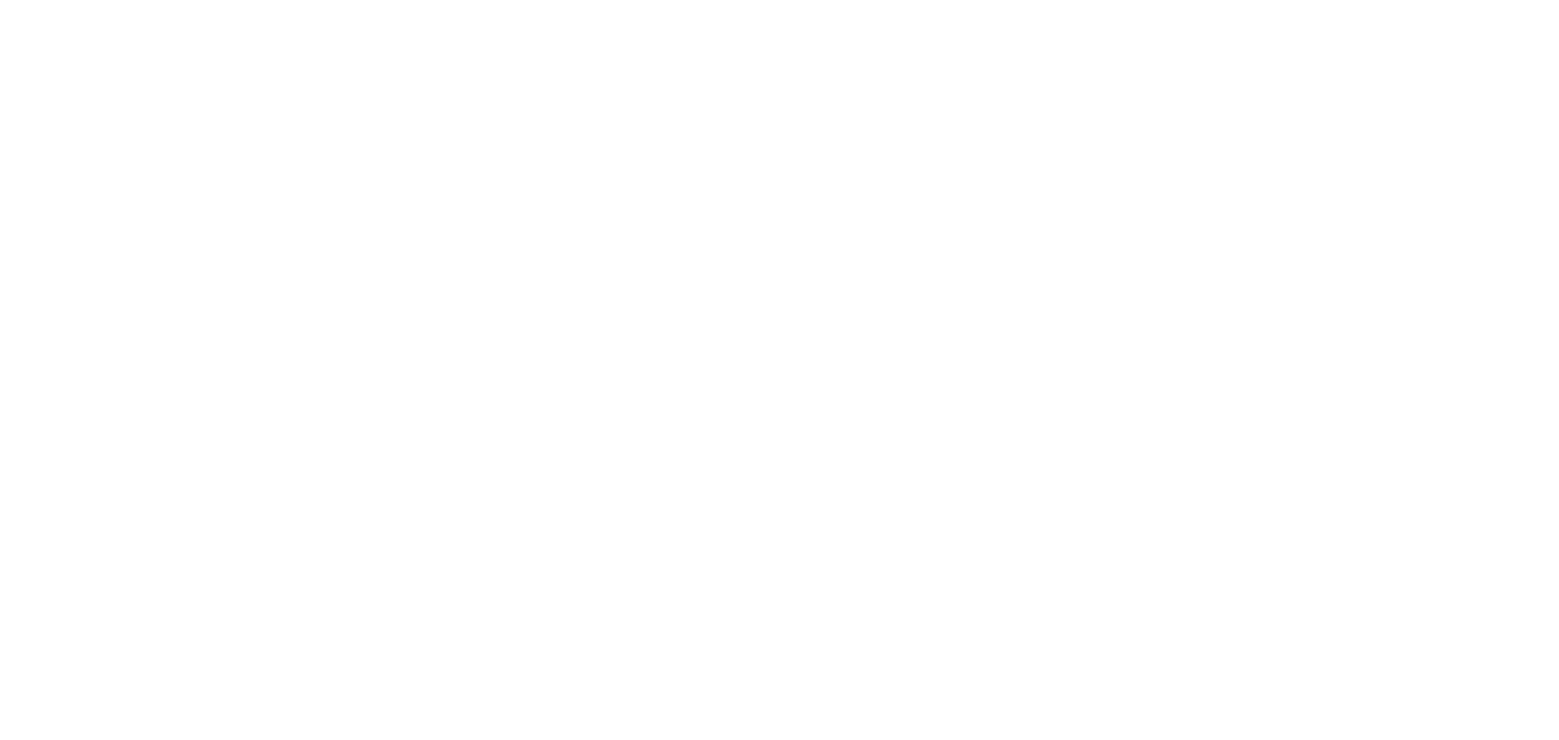
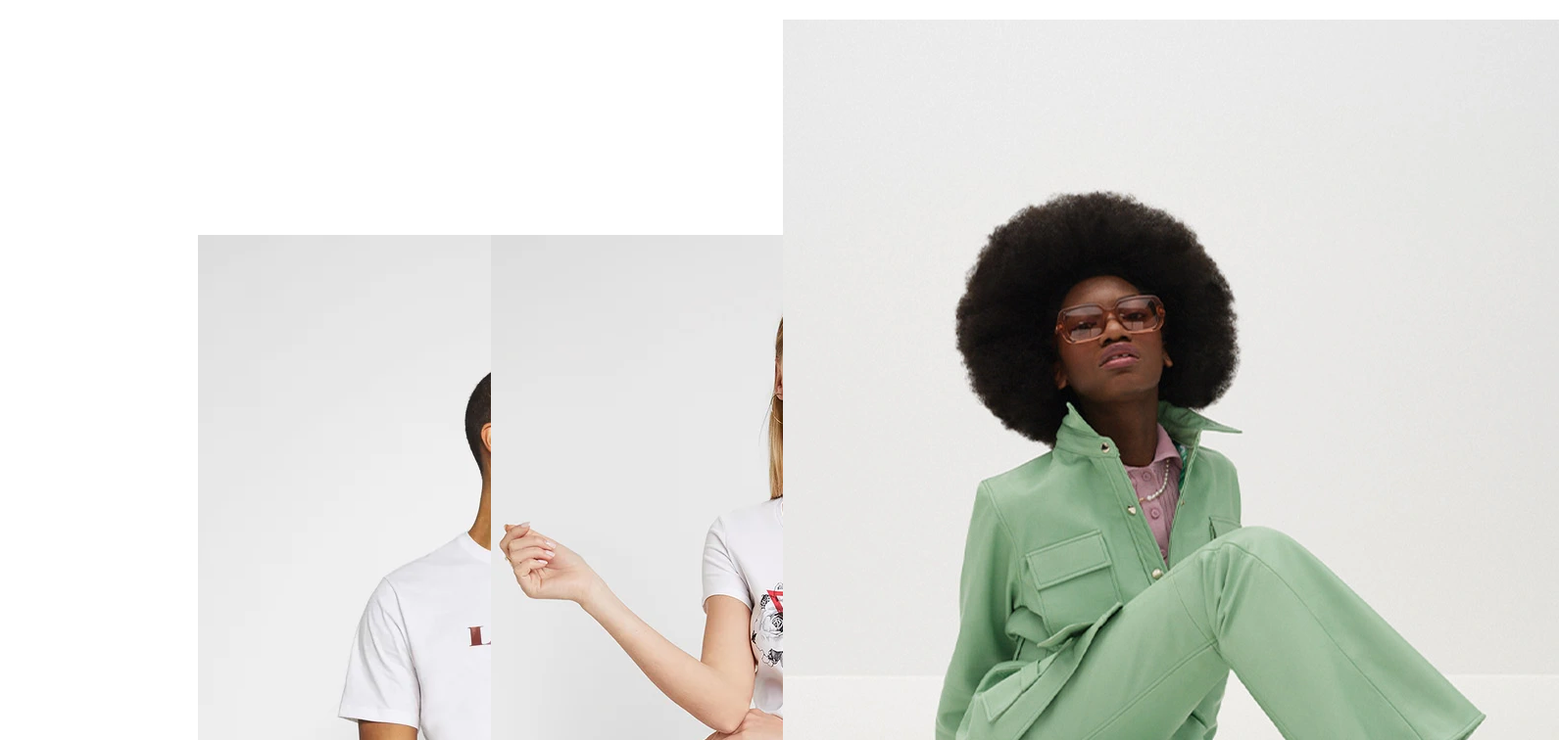
Before and after one commit to lorenzorru0/htmlcss-shop, a plain HTML site: page index.html in a window 1280 px wide. Shown: the top 756 px of the page at 98% size, 1591 px wide, since content can reach past the window. Drawn offline with Linux system fonts and the light colour scheme.

Commit message:
Add first row's conteiner

```diff
--- a/css/style.css
+++ b/css/style.css
@@ -1,6 +1,23 @@
-/* Reset  */
+/* Reset */
 * {
     margin: 0;
     padding: 0;
     box-sizing: border-box;
 }
+
+/* Common */
+
+/* Main */
+.row-1 {
+    width: 70%;
+    margin: auto;
+}
+.img-hoover {
+    display: none;
+}
+.window  {
+    display: inline-block;
+    position: relative;
+    width: calc(100% / 3);
+    padding: 20px 10px;
+}
--- a/index.html
+++ b/index.html
@@ -10,9 +10,21 @@
     <body>
         <!-- Main program  -->
         <main>
+
             <!-- First row  -->
             <div class="row-1">
-
+                <div class="window">
+                    <img src="./img/1.webp" alt="">
+                    <img class="img-hoover" src="./img/1b.webp" alt="">
+                 </div><!--
+                --><div class="window">
+                    <img src="./img/2.webp" alt="">
+                    <img class="img-hoover" src="./img/2b.webp" alt="">
+                </div><!--
+                --><div class="window">
+                    <img src="./img/3.webp" alt="">
+                    <img class="img-hoover" src="./img/3b.webp" alt="">
+                </div>
             </div>
             <!-- /First row  -->
 
```
Also changed, not shown: img/1.webp (added), img/1b.webp (added), img/2.webp (added), img/2b.webp (added), img/3.webp (added), img/3b.webp (added).
